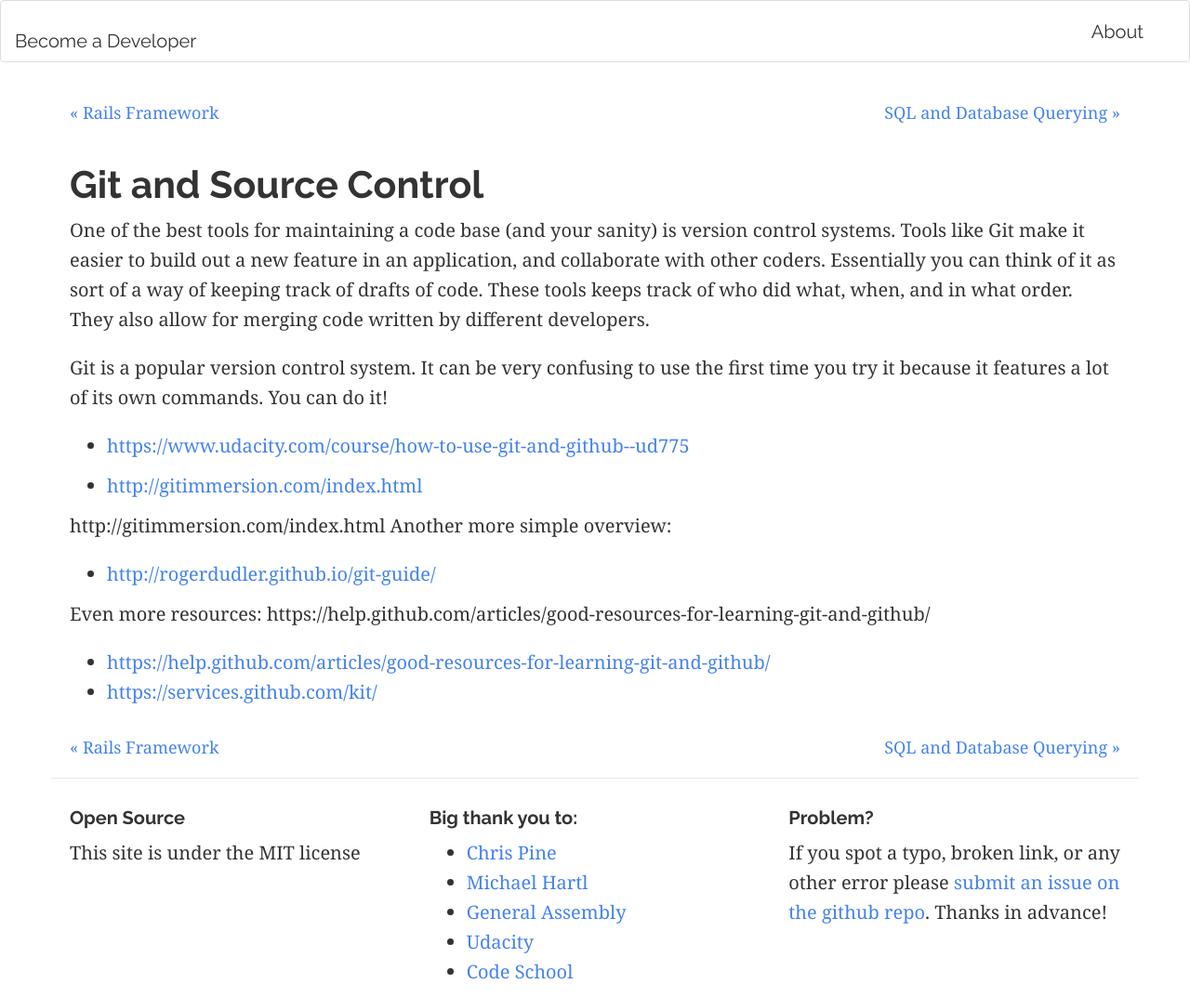
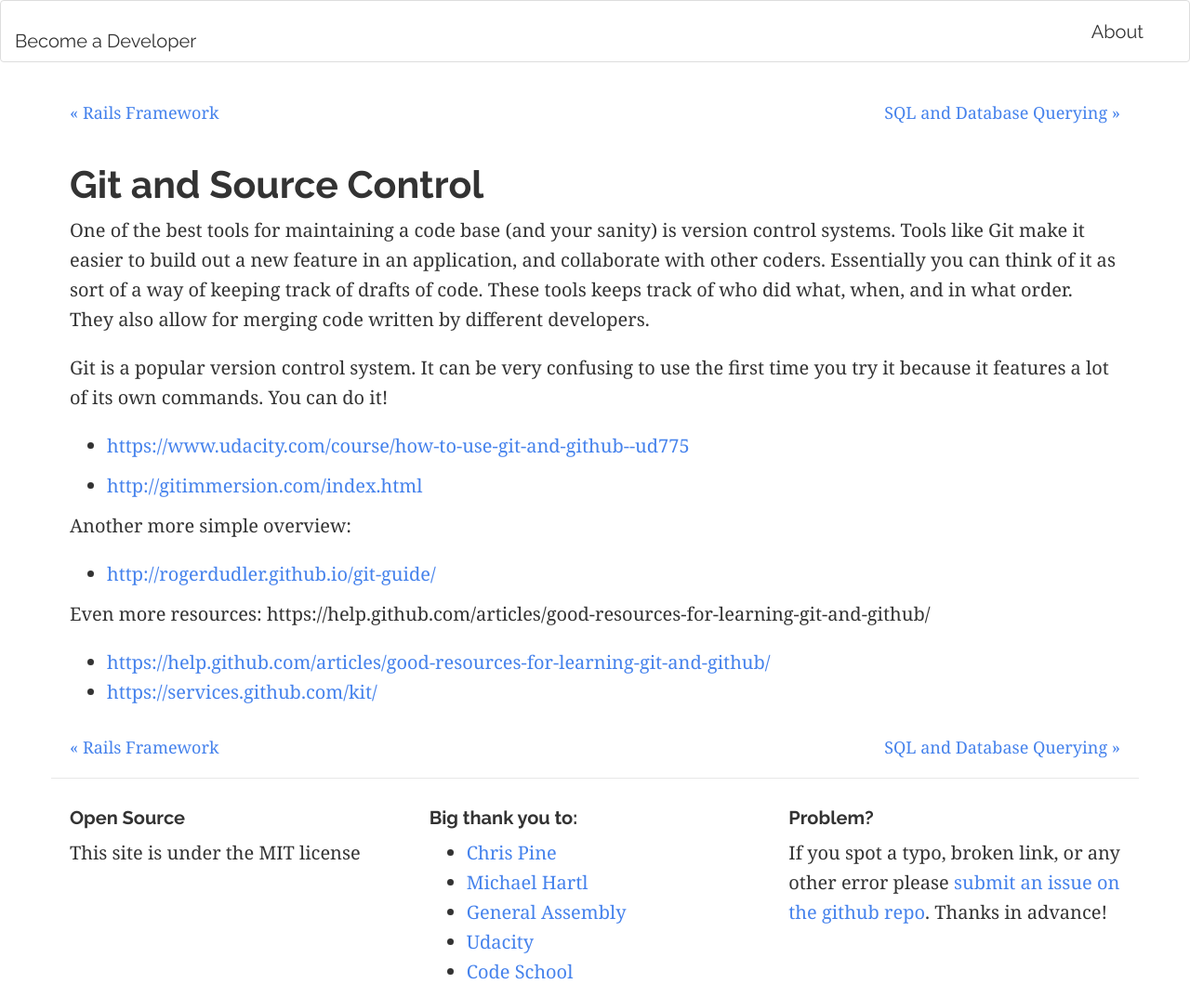
Before and after one commit to dorothythurston/become-a-developer, a Jekyll site: the page built from _posts/2016-06-30-git-and-source-control.markdown, in a window 1280 px wide. Shown: the whole page at 93% size. Built offline with Jekyll 4.4.1, drawn with Linux system fonts in a browser that asks for light colours; some of the changed lines change nothing that is shown.

Commit message:
remove extra link

```diff
--- a/_posts/2016-06-30-git-and-source-control.markdown
+++ b/_posts/2016-06-30-git-and-source-control.markdown
@@ -16,7 +16,7 @@ Git is a popular version control system. It can be very confusing to use the fir
 	<li><a href="http://gitimmersion.com/index.html">http://gitimmersion.com/index.html</a></li>
 </ul>
 
-http://gitimmersion.com/index.html
+
 Another more simple overview:
 <ul>
 	<li><a href="http://rogerdudler.github.io/git-guide/">http://rogerdudler.github.io/git-guide/</a></li>
```
